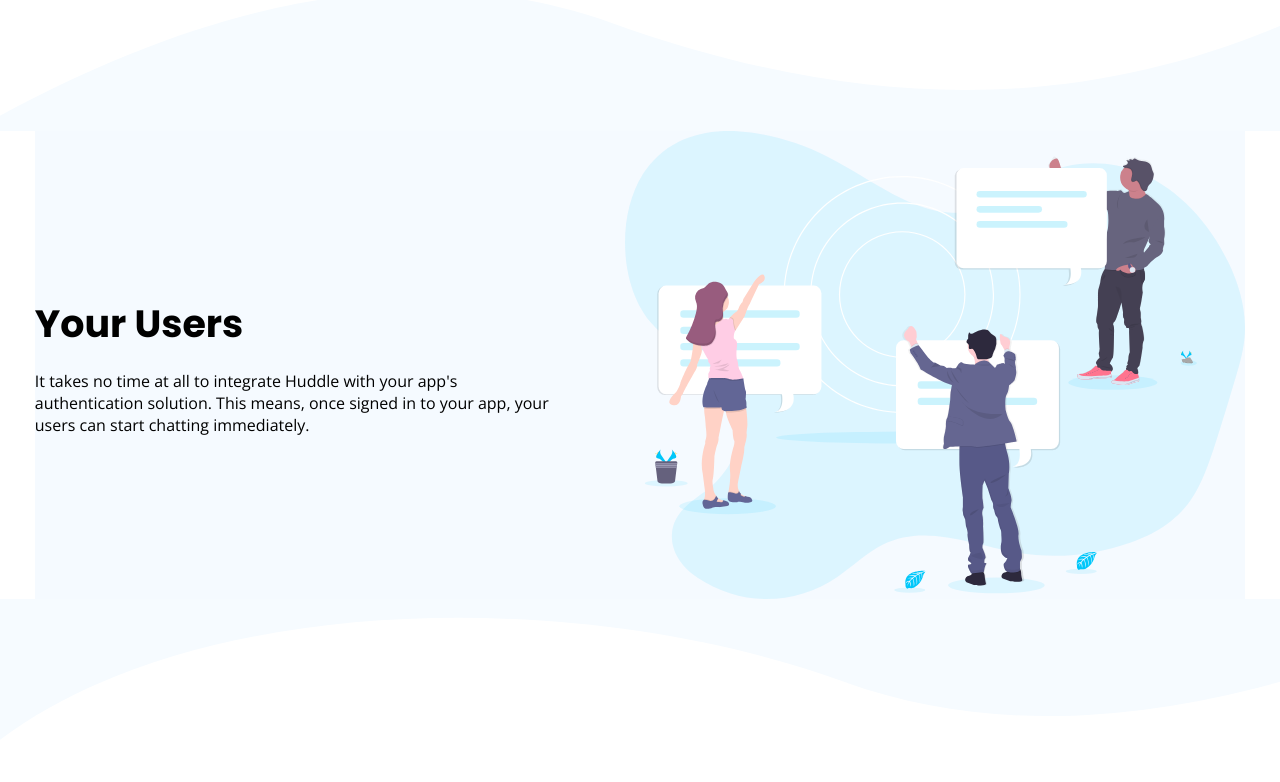
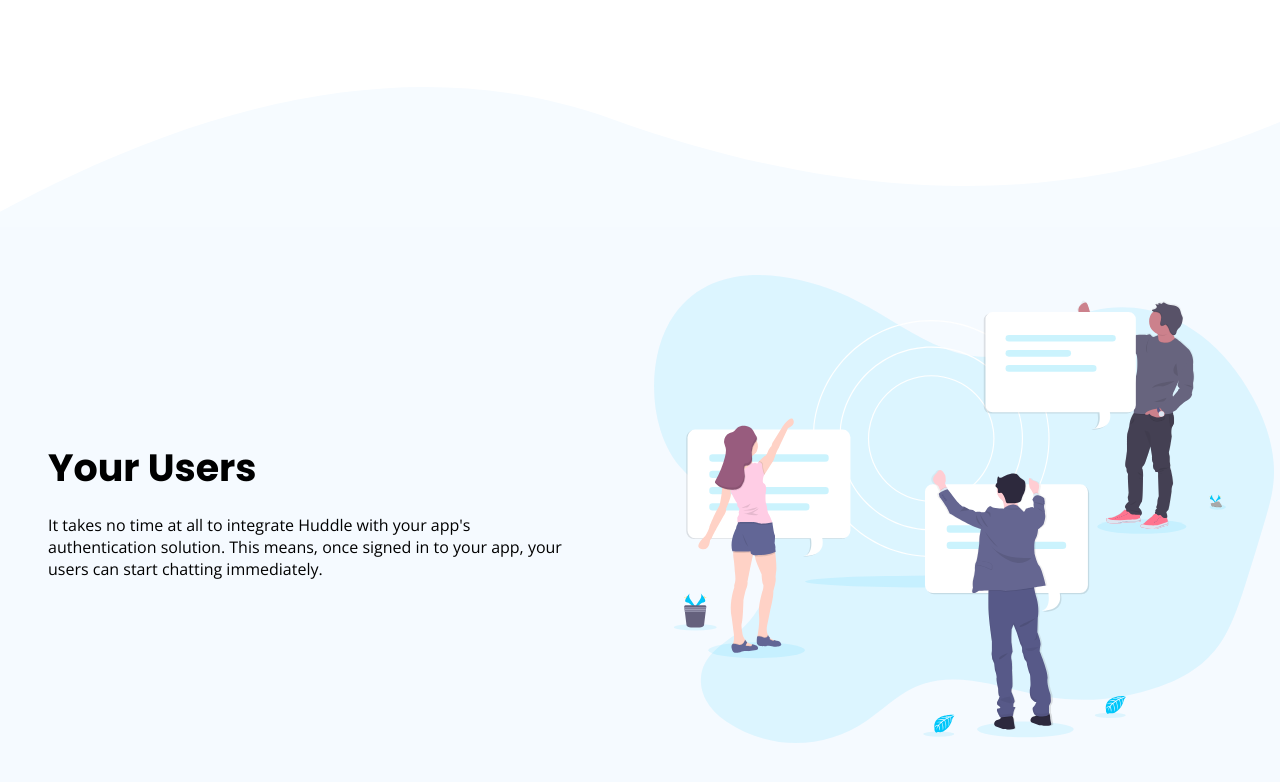
Before and after one commit to laindomJS/huddle-landing-page-curved, a plain HTML site: page index.html in a window 1280 px wide. Shown: the part 2620-3402 px from the top of the page. Drawn offline with nearby package versions, Linux system fonts and the light colour scheme.

Commit message:
fixed a white space in two important sections

```diff
--- a/styles.css
+++ b/styles.css
@@ -214,6 +214,8 @@ main {
 .gt {
     display: flex;
     background-color: var(--very-pale-blue);
+    width: 100%;
+    padding: 3rem;
 }
 
 .text__right {
@@ -281,6 +283,8 @@ main {
 .yu {
     display: flex;
     background-color: var(--very-pale-blue);
+    width: 100%;
+    padding: 3rem;
 }
 
 .text__right--yu {
@@ -300,7 +304,7 @@ main {
 
 .yu--illustration {
     width: 620px;
-    margin-left: 4.4rem;
+    margin-left: 5.4rem;
 }
 /* YOUR USER SECTION STYLES */
 
```
